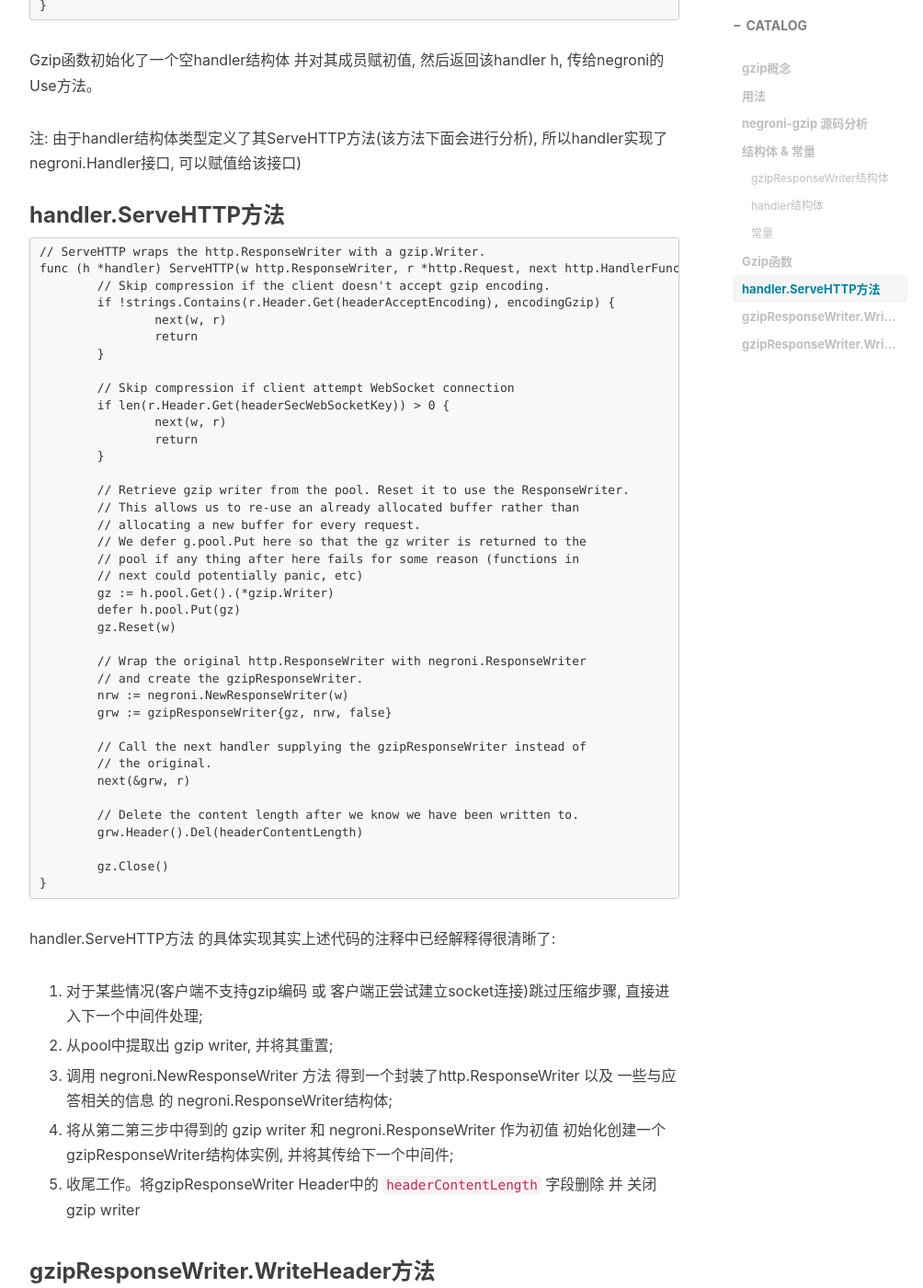
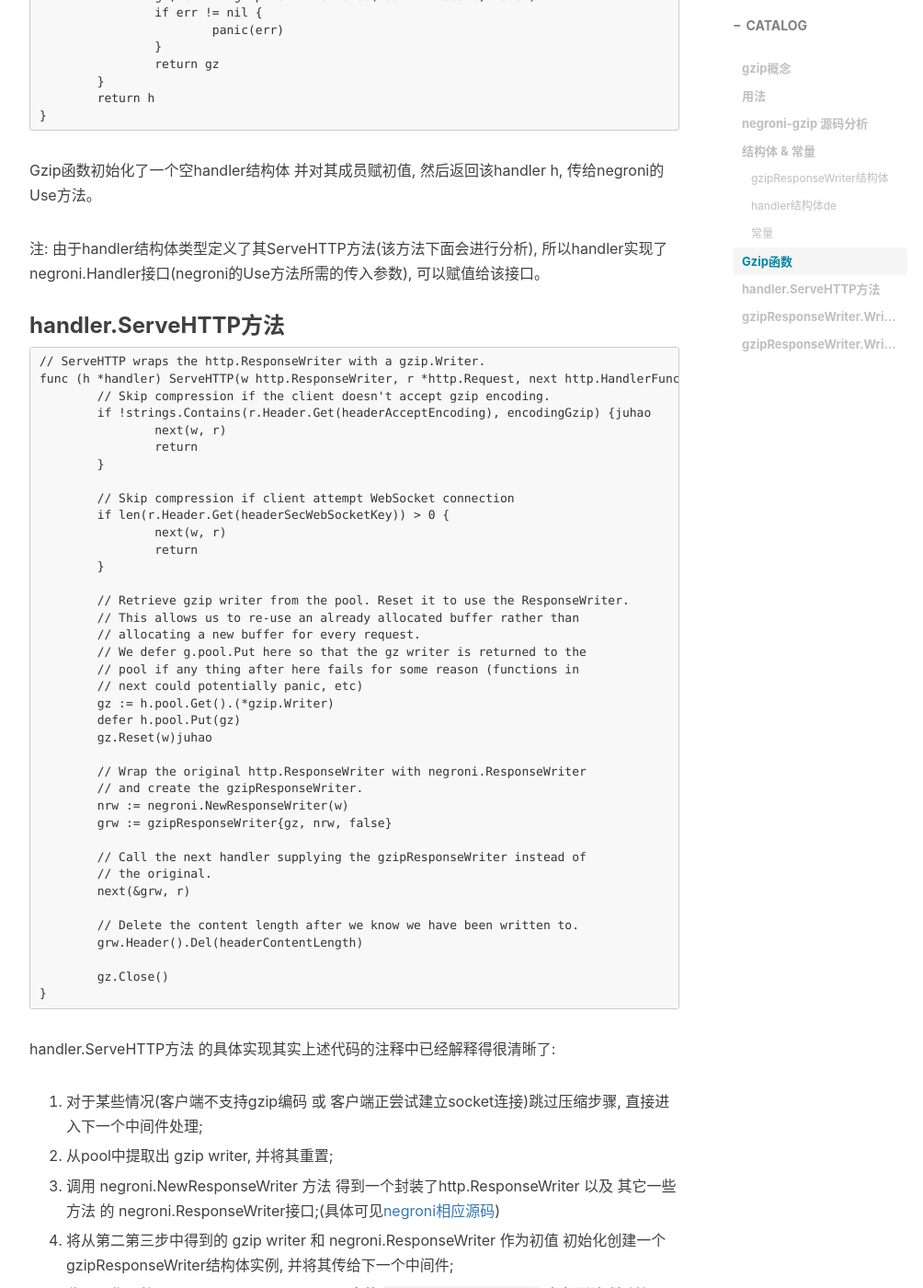
Before and after one commit to James-Yip/James-Yip.github.io, a Jekyll site: the page built from _posts/2017-11-21-go-http-gzip.md, in a window 1280 px wide and 1400 px high, scrolled down 3305 px. Shown: the whole window at 92% size, without its empty margins (233-1237 px from the left). Built offline with Jekyll 4.4.1, drawn with Linux system fonts in a browser that asks for light colours; nearby versions of some CDN libraries; comment, search, counter and statistics services are not loaded; some of the changed text lies outside the part shown.

Commit message:
modify gzip post

````diff
--- a/_posts/2017-11-21-go-http-gzip.md
+++ b/_posts/2017-11-21-go-http-gzip.md
@@ -1,8 +1,8 @@
 ---
 layout:     post
-title:      "Golang gzip包源码分析"
+title:      "Go negroni-gzip源码分析"
 subtitle:   "Gzip middleware for Negroni"
-date:       2017-11-21
+date:       2017-11-21 23:00
 author:     "Yezh"
 header-img: "img/negroni.jpg"
 header-mask:  true
@@ -55,7 +55,9 @@ func main() {
 
 ## negroni-gzip 源码分析
 
-此处对 negroni-gzip 源码的分析分为两部分: 对其中定义的结构体和常量进行解释, 以及对其中实现的函数和方法进行分析。
+此处对 negroni-gzip 源码的分析分为两部分:
+
+对其中定义的结构体和常量的解释, 以及对函数和方法的分析。
 
 ### 结构体 & 常量
 
@@ -71,10 +73,11 @@ type gzipResponseWriter struct {
 | 结构体成员  | 类型                   | 解释                                                         |
 | ----------- | ---------------------- | ------------------------------------------------------------ |
 | w           | *gzip.Writer           | 用于写数据                                                   |
-| -           | negroni.ResponseWriter | 匿名成员, gzipResponseWriter结构体实例可直接访问该接口的方法 |
-| wroteHeader | bool                   | 记录是否已写了header, 避免重复写header                       |
+| -           | negroni.ResponseWriter | 匿名成员, gzipResponseWriter结构体可直接访问该接口的方法 |
+| wroteHeader | boo
+此处对 negroni-gzip 源码的分析分为两部分:l                   | 记录是否已写了header, 避免重复写header                       |
 
-#### handler结构体
+#### handler结构体de
 ```
 type handler struct {
 	pool sync.Pool
@@ -82,7 +85,7 @@ type handler struct {
 ```
 handler结构体中只有一个成员 pool (类型为sync包中定义的[Pool](https://go-zh.org/pkg/sync/#Pool)结构体)
 
-pool 的作用是用于缓存那些已经分配了内存但是还未使用的数据, 以供后续使用。
+pool 的作用是用于缓存那些已经分配了内存但是暂时还未使用的数据, 以供后续使用。(同时pool能够保证多个goroutines同时使用它时的安全性)
 
 其Put方法可以将一个任意类型的数据放入pool中;
 
@@ -130,7 +133,7 @@ Gzip函数初始化了一个空handler结构体
 并对其成员赋初值,
 然后返回该handler h, 传给negroni的Use方法。
 
-注: 由于handler结构体类型定义了其ServeHTTP方法(该方法下面会进行分析), 所以handler实现了negroni.Handler接口, 可以赋值给该接口)
+注: 由于handler结构体类型定义了其ServeHTTP方法(该方法下面会进行分析), 所以handler实现了negroni.Handler接口(negroni的Use方法所需的传入参数), 可以赋值给该接口。
 
 
 ### handler.ServeHTTP方法
@@ -138,7 +141,7 @@ Gzip函数初始化了一个空handler结构体
 // ServeHTTP wraps the http.ResponseWriter with a gzip.Writer.
 func (h *handler) ServeHTTP(w http.ResponseWriter, r *http.Request, next http.HandlerFunc) {
 	// Skip compression if the client doesn't accept gzip encoding.
-	if !strings.Contains(r.Header.Get(headerAcceptEncoding), encodingGzip) {
+	if !strings.Contains(r.Header.Get(headerAcceptEncoding), encodingGzip) {juhao
 		next(w, r)
 		return
 	}
@@ -157,7 +160,7 @@ func (h *handler) ServeHTTP(w http.ResponseWriter, r *http.Request, next http.Ha
 	// next could potentially panic, etc)
 	gz := h.pool.Get().(*gzip.Writer)
 	defer h.pool.Put(gz)
-	gz.Reset(w)
+	gz.Reset(w)juhao
 
 	// Wrap the original http.ResponseWriter with negroni.ResponseWriter
 	// and create the gzipResponseWriter.
@@ -181,7 +184,7 @@ handler.ServeHTTP方法 的具体实现其实上述代码的注释中已经解
 
 2. 从pool中提取出 gzip writer, 并将其重置;
 
-3. 调用 negroni.NewResponseWriter 方法 得到一个封装了http.ResponseWriter 以及 一些与应答相关的信息 的 negroni.ResponseWriter结构体;
+3. 调用 negroni.NewResponseWriter 方法 得到一个封装了http.ResponseWriter 以及 其它一些方法 的 negroni.ResponseWriter接口;(具体可见[negroni相应源码](https://github.com/urfave/negroni/blob/master/response_writer.go))
 
 4. 将从第二第三步中得到的 gzip writer 和 negroni.ResponseWriter 作为初值 初始化创建一个 gzipResponseWriter结构体实例, 并将其传给下一个中间件;
 
@@ -241,7 +244,7 @@ func (grw *gzipResponseWriter) Write(b []byte) (int, error) {
 ```
 
 同样, 如注释所说, 该方法 写数据到gzip.Writer。
-另外, 如果header的Content-Type字段还未设置, 则会通过调用 net/http包中的DetectContentType函数来自动确定Content-Type, 并将其设置到header的Content-Type字段中
+另外, 如果header的Content-Type字段还未设置, 则会通过调用 net/http包中的DetectContentType函数来自动确定Content-Type, 并将其设置到header的Content-Type字段中。
 
 ---
 
````
Also changed, not shown: other parts of _posts/2017-11-21-go-http-gzip.md (+1 -1 lines), 5 other files.
